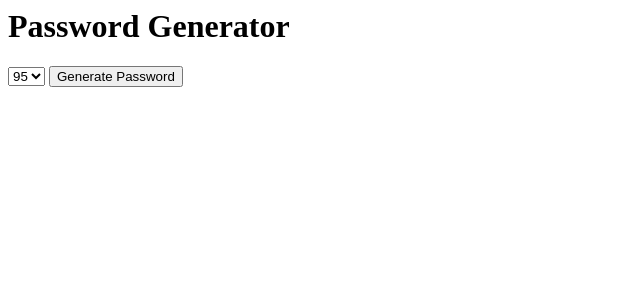
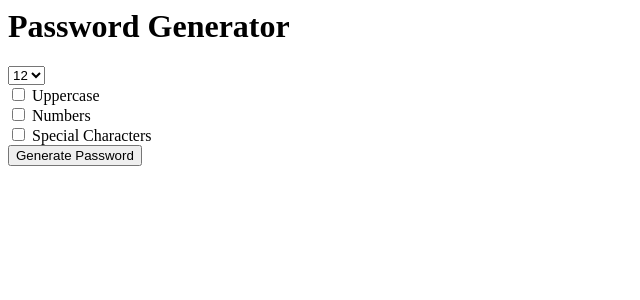
Before and after one commit to maksympash-code/DjangoCrushCourse, a Django app: page / in a window 1280 px wide. Shown: the top 300 px of the page, without its empty margins (0-640 px from the left). Run offline with Django 5.2, Linux system fonts and the light colour scheme.

Commit message:
Generated random password

```diff
--- a/generator/templates/generator/home.html
+++ b/generator/templates/generator/home.html
@@ -2,10 +2,24 @@
 
 <form action="{% url 'password' %}">
     <select name ="lenght">
-        <option value="95" >95</option>
-        <option value="96" >96</option>
-        <option value="97" >97</option>
+        <option value="6">6</option>
+        <option value="7">7</option>
+        <option value="8">8</option>
+        <option value="9">9</option>
+        <option value="10">10</option>
+        <option value="11">11</option>
+        <option value="12" selected="selected">12</option>
+        <option value="13">13</option>
+        <option value="14">14</option>
     </select>
+
+<br>
+    <input type = "checkbox" name = "uppercase"> Uppercase
+<br>
+    <input type = "checkbox" name = "numbers"> Numbers
+<br>
+    <input type = "checkbox" name = "special"> Special Characters
+<br>
 
     <input type="submit" value="Generate Password">
 </form>
--- a/generator/templates/generator/password.html
+++ b/generator/templates/generator/password.html
@@ -1 +1,2 @@
-PASSWORD
+<h1>Your password is:</h1>
+<h2>{{ password }}</h2>
--- a/generator/views.py
+++ b/generator/views.py
@@ -1,10 +1,20 @@
 from django.shortcuts import render
 from django.http import HttpResponse
+import random
 # Create your views here.
 
 
 def home(request):
-    return render(request, 'generator/home.html', {'password' : 'gesijgiesjso11324'})
+    return render(request, 'generator/home.html')
 
 def password(request):
-    return render(request, 'generator/password.html')
+
+    characters = list('abcdefghijklmnopqrstuvwxyz')
+
+    lenght = 10
+
+    the_password = ''
+    for x in range(lenght):
+        the_password += random.choice(characters)
+
+    return render(request, 'generator/password.html', {'password': the_password})
```
